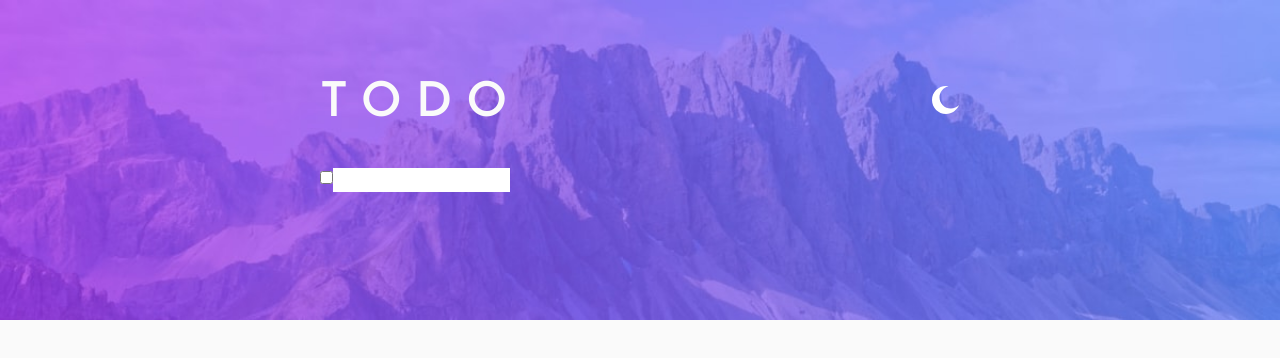
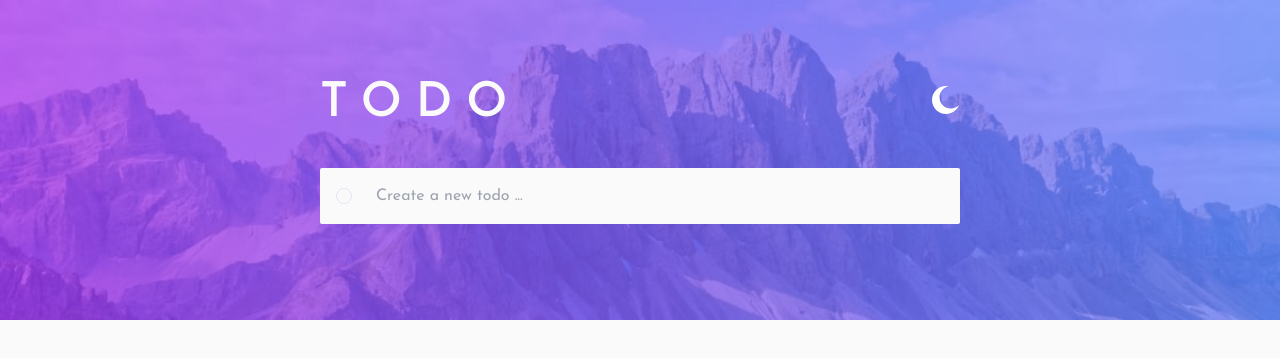
Before and after one commit to MohamedMahmoudHaleem/Todo-List-FEM, a React (Vite) app: page / in a window 1280 px wide. Shown: the top 358 px of the page. Built offline with nearby package versions, Linux system fonts and the light colour scheme.

Commit message:
style search bar

```diff
--- a/src/Header.jsx
+++ b/src/Header.jsx
@@ -9,11 +9,10 @@ function Header() {
   return (
     <>
       <div
-        className="flex  justify-between items-center
-    "
+        className="flex  justify-between items-center"
       >
         <h1 className="uppercase text-neutral-light-veryLightGray font-semibold
-         text-5xl tracking-[14px] ">
+        //  text-5xl tracking-[14px] ">
           {" "}
           Todo
         </h1>
@@ -24,9 +23,11 @@ function Header() {
         </div>
       </div>
       <div className="mt-10">
-        <label htmlFor="text" id>
-          <input type="checkbox" name="" id="" />
-          <input type="text" name="" id="" />
+        <label htmlFor="text" className='relative' >
+          <input type="checkbox" name=""  className="absolute top-[50%] translate-y-[-50%] ml-4 appearance-none w-4 h-4 border-[1px] border-neutral-light-veryLightGrayishBlue rounded-full
+          checked:bg-gradient-to-br from-[#57DDFF] to-[#C058F3]
+         " />
+          <input type="text" name="" className="bg-neutral-light-veryLightGray rounded-sm w-full h-10 outline-none p-7 pl-14" placeholder="Create a new todo ..."/>
         </label>
       </div>
     </>
--- a/tailwind.config.js
+++ b/tailwind.config.js
@@ -17,7 +17,7 @@ export default {
         primary: {
           brightBlue: "hsl(220, 98%, 61%)",
           checkBackground:
-            "linear-gradient(hsl(192, 100%, 67%), hsl(280, 87%, 65%))",
+            "linear-gradient(to left,hsl(192, 100%, 67%), hsl(280, 87%, 65%))",
         },
         neutral: {
           // Light theme colors
```
